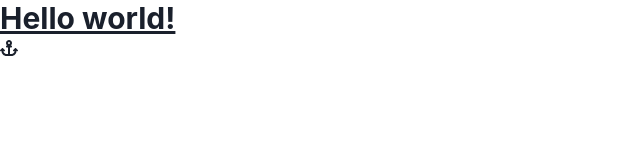
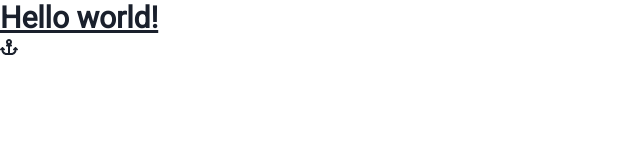
Before and after one commit to michael-pfister/crawlr, a Next.js app: page / in a window 1280 px wide. Shown: the top 160 px of the page, without its empty margins (0-640 px from the left). Built offline with nearby package versions, Linux system fonts and the light colour scheme.

Commit message:
add roboto font

```diff
--- a/pages/_app.tsx
+++ b/pages/_app.tsx
@@ -1,6 +1,12 @@
 import "@/styles/globals.css";
 import type { AppProps } from "next/app";
 import { ChakraProvider } from "@chakra-ui/react";
+import { Roboto } from 'next/font/google'
+
+const roboto = Roboto({
+  weight: '400',
+  subsets: ['latin'],
+})
 
 // 1. Import the extendTheme function
 import { extendTheme } from '@chakra-ui/react'
@@ -20,7 +26,9 @@
 export default function App({ Component, pageProps }: AppProps) {
   return (
     <ChakraProvider theme={theme}>
-      <Component {...pageProps} />
+      <main className={roboto.className}>
+        <Component {...pageProps} />
+      </main>
     </ChakraProvider>
   );
 }
--- a/pages/index.tsx
+++ b/pages/index.tsx
@@ -1,11 +1,5 @@
-import Head from "next/head";
-import Image from "next/image";
-import { Inter } from "next/font/google";
-import styles from "@/styles/Home.module.css";
 import { FontAwesomeIcon } from "@fortawesome/react-fontawesome";
 import { faAnchor } from "@fortawesome/free-solid-svg-icons";
-
-const inter = Inter({ subsets: ["latin"] });
 
 export default function Home() {
   return (
```
